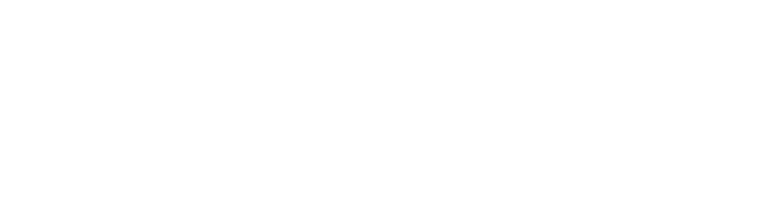
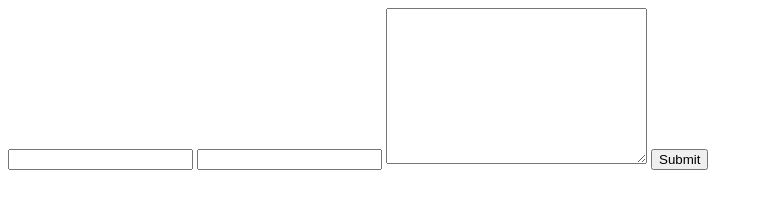
Before and after one commit to juanolveraruiz/code-with-ania-kubow, a plain HTML site: page send-emails-from-HTML-forms/index.html in a window 1280 px wide. Shown: the whole page, without its empty margins (0-763 px from the left). Drawn offline with Linux system fonts and the light colour scheme.

Commit message:
changes to the index for send emails from HTML forms

```diff
--- a/send-emails-from-HTML-forms/index.html
+++ b/send-emails-from-HTML-forms/index.html
@@ -3,9 +3,14 @@
 <head>
     <meta charset="UTF-8">
     <meta name="viewport" content="width=device-width, initial-scale=1.0">
-    <title>Document</title>
+    <title>HTML working forms</title>
 </head>
 <body>
-
+    <form target="_blank" action="https://fromsubmit.co/culture@olveremedia.com" method="post">
+        <input type="text">
+        <input type="text">
+        <textarea name="" id="" cols="30" rows="10"></textarea>
+        <input type="submit">
+    </form>
 </body>
 </html>
```
